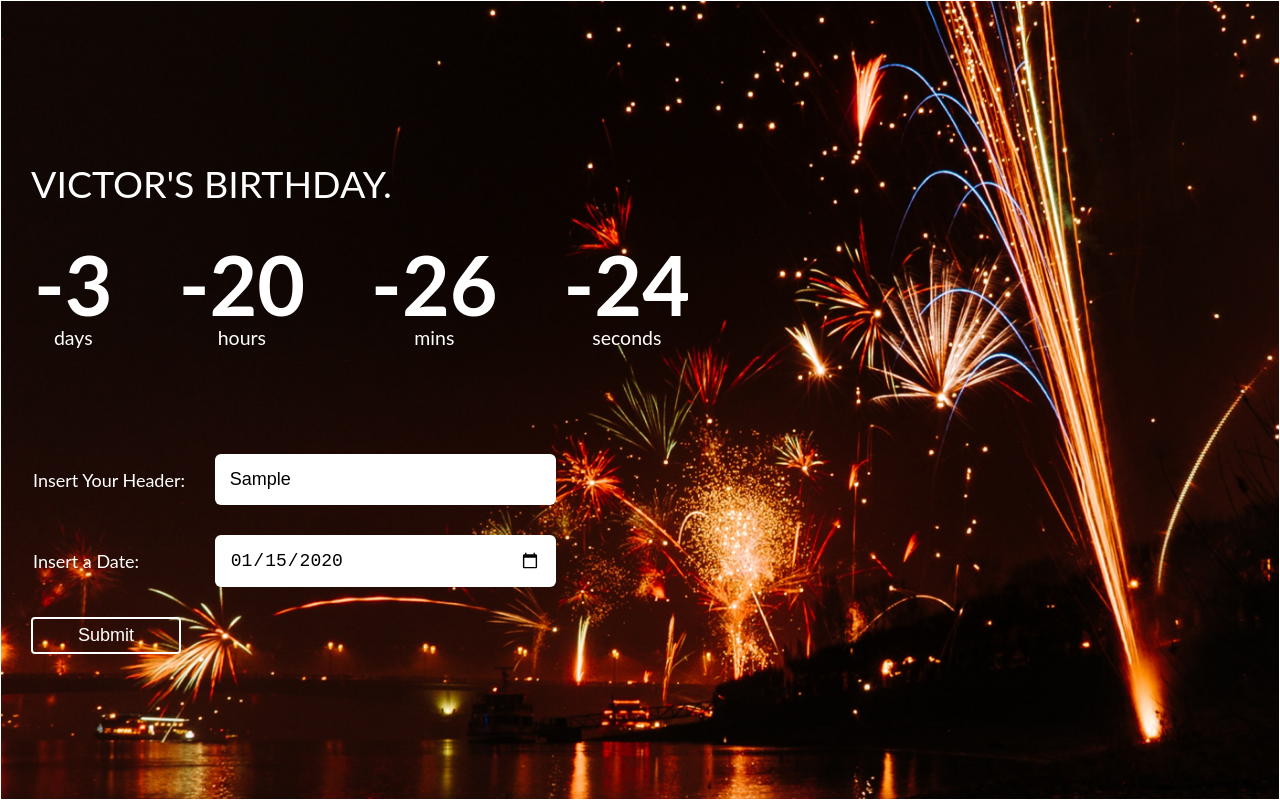
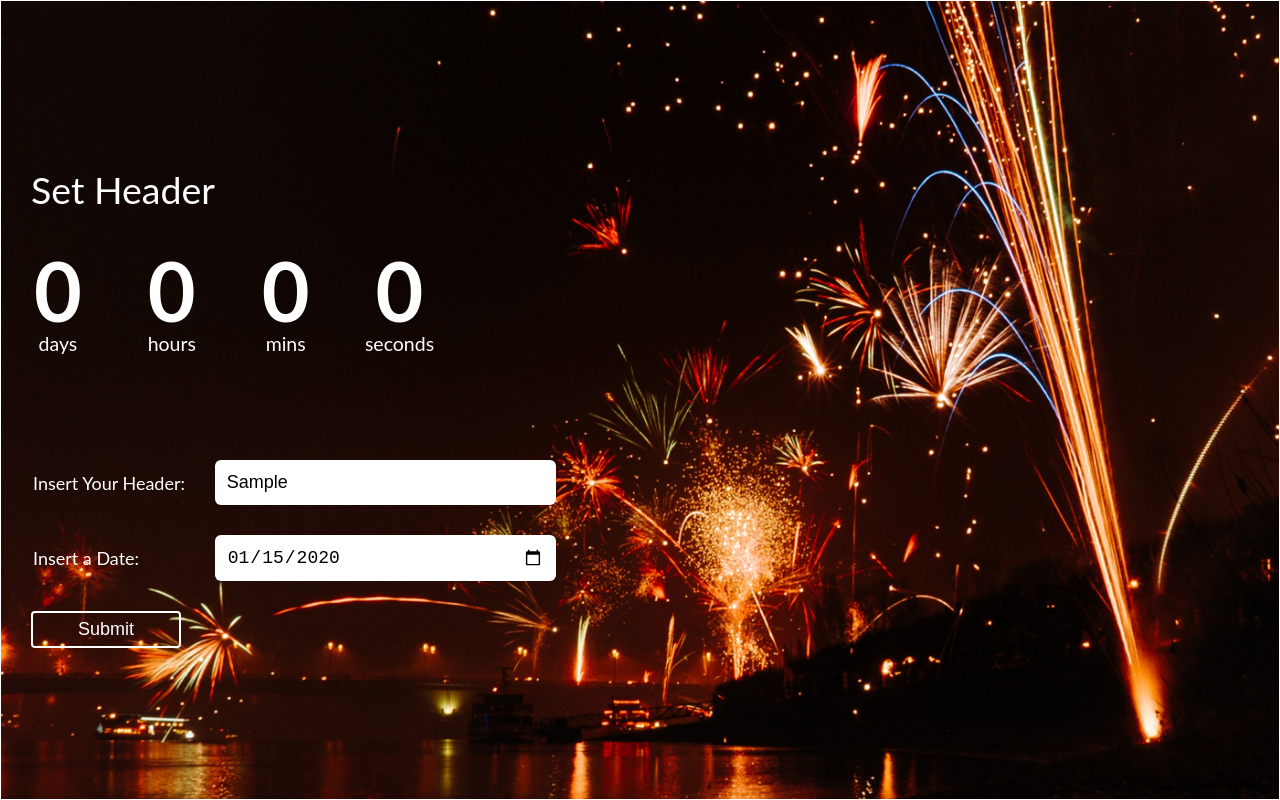
Before and after one commit to vickon16/countdown_timer, a plain HTML site: page index.html in a window 1280 px wide. Both pictures are taken after typing "Sample", "2020-01-15" into the empty fields and a click on the button "Submit". Drawn offline with Linux system fonts and the light colour scheme.

Commit message:
added functionality to countdown app

```diff
--- a/index.html
+++ b/index.html
@@ -45,7 +45,7 @@
 
     <div class="date-form">
       <legend for="date-insert">Insert a Date:</legend>
-      <input type="date" placeholder="e.g yyyy-mm-dd" id="date-insert">
+      <input type="date" id="date-insert">
     </div>
 
   </form>
--- a/script.js
+++ b/script.js
@@ -2,63 +2,89 @@
 const heading = document.getElementById("heading");
 const dateInsert = document.getElementById("date-insert");
 
-let newYear = "16 july 2021";
+function saveCalender(items) {
+  localStorage.setItem("calender", JSON.stringify(items))
+}
+
+function getCalender() {
+  return localStorage.getItem("calender") ? JSON.parse(localStorage.getItem("calender")) : {header: "Set Header", date: ""};
+};
 
 const timer = setInterval(countDown, 1000);
+let userDate = "";
+
+const LSdate = getCalender();
+document.getElementById("heading-content").innerHTML = LSdate.header;
+userDate = LSdate.date;
+
 
 // setTimeout(() => {
 //   alert("Set your countdown to any date of your choice. \nInput your header and the required date. \nDone!!!. \n\nCreated by VicKon")
 // }, 2000);
 
 
+
 function Submit() {
+  const currentDate = new Date();
+  const oldDate = new Date(dateInsert.value);
+
   try {
     if (heading.value !== "" && dateInsert.value !== "") {
+      let items = {header: heading.value, date: dateInsert.value};
+
+      if(oldDate - currentDate < 0) {
+        alert("Choose a date beyound today's date");
+        document.getElementById("heading-content").innerHTML = LSdate.header;
+        userDate = LSdate.date;
+      } else {
+        saveCalender(items)
         document.getElementById("heading-content").innerHTML = heading.value;
-      newYear = dateInsert.value;
+        userDate = dateInsert.value;
+
+        heading.value = "";
+        dateInsert.value = "";
+      }
+
     } else {
       alert("please fill in the field");
       return;
     }
   } catch(e) {
+    clearInterval(timer)
     alert(e);
   }
 
-  const currentDate = new Date();
-  const oldDate = new Date(dateInsert.value);
-  if(oldDate - currentDate < 0) {
-    alert("Choose a date beyound today's date");
-    document.getElementById("heading-content").innerHTML = "VICTOR'S BIRTHDAY.";
-    newYear = "16 july 2021";
-  }
+
+
 
 }
 
-function countDown(days, hours, mins, seconds) {
-  const newYearDate = new Date(newYear);
+function countDown() {
+  if (userDate !== "") {
+    const newYearDate = new Date(userDate);
     const currentDate = new Date();
 
     const totalSeconds = (newYearDate - currentDate) / 1000; //converting to milli totalSeconds
 
-  days = Math.floor(totalSeconds / 3600 / 24);
+    let days = Math.floor(totalSeconds / 3600 / 24);
 
-  hours = Math.floor(totalSeconds / 3600) % 24;
+    let hours = Math.floor(totalSeconds / 3600) % 24;
 
-  mins = Math.floor(totalSeconds / 60) % 60;
+    let mins = Math.floor(totalSeconds / 60) % 60;
 
-  seconds = Math.floor(totalSeconds) % 60;
+    let seconds = Math.floor(totalSeconds) % 60;
 
     days = formatTime(days)
     hours = formatTime(hours);
     mins = formatTime(mins);
     seconds = formatTime(seconds);
 
-  if (newYearDate - currentDate < 0) {
-    clearInterval(timer)
-  }
-
     display(days, hours, mins, seconds)
 
+    if(newYearDate - currentDate < 0) {
+      clearInterval(timer);
+    }
+  }
 }
 
 
@@ -72,3 +98,5 @@ function display(days, hours, mins, seconds) {
 function formatTime(time) {
   return (time < 10 && time > 0) ?  `0${time}` : time;
 }
+
+// localStorage.removeItem("calender")
--- a/style.css
+++ b/style.css
@@ -70,7 +70,7 @@ legend {width: 35%; font-size: 1.2rem;}
 
 input {
   width: 65%;
-  padding: 1rem;
+  padding: .8rem;
   border-radius: 6px;
   font-size: 1.2rem;
   border:none;
@@ -128,7 +128,7 @@ button:hover {
   }
 
   form {
-    margin: 0;
+    margin: 0 auto;
   }
 
   button {
```
Lines whose indentation alone changed are shown as unchanged.
